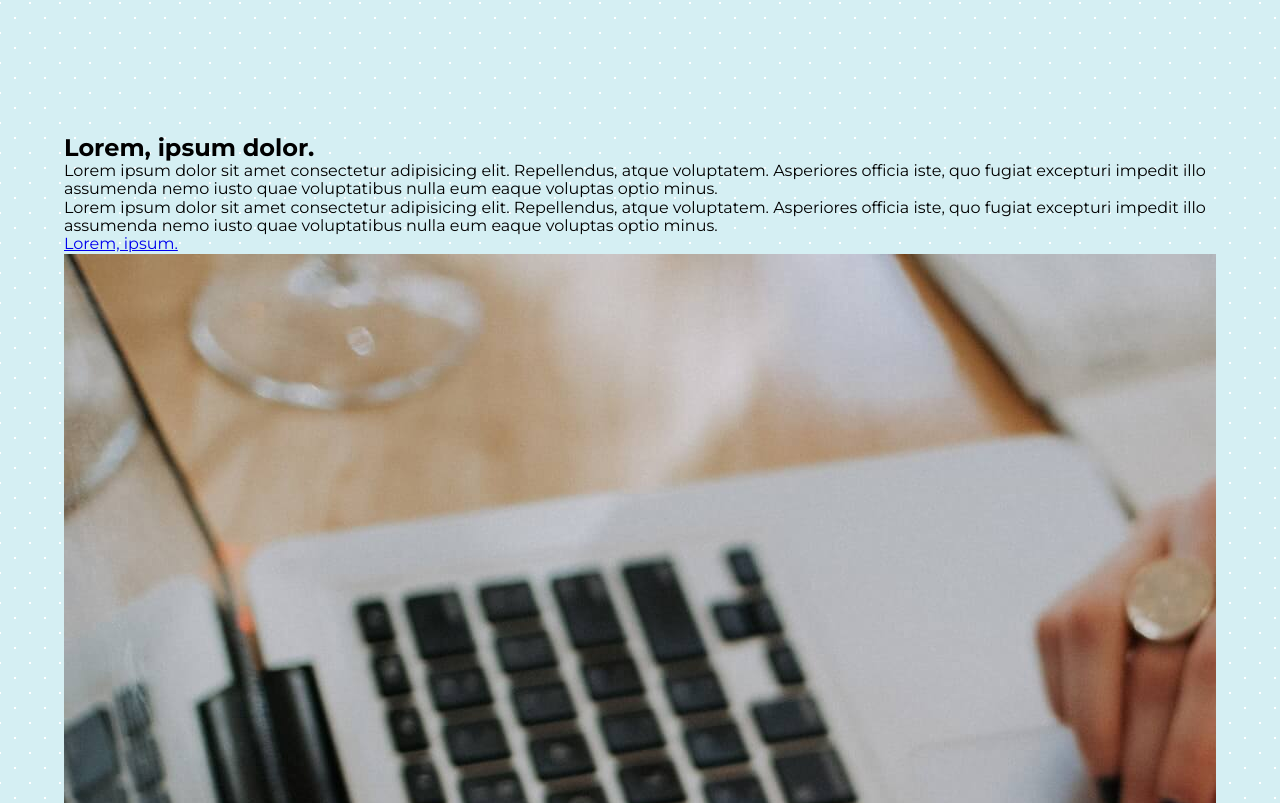
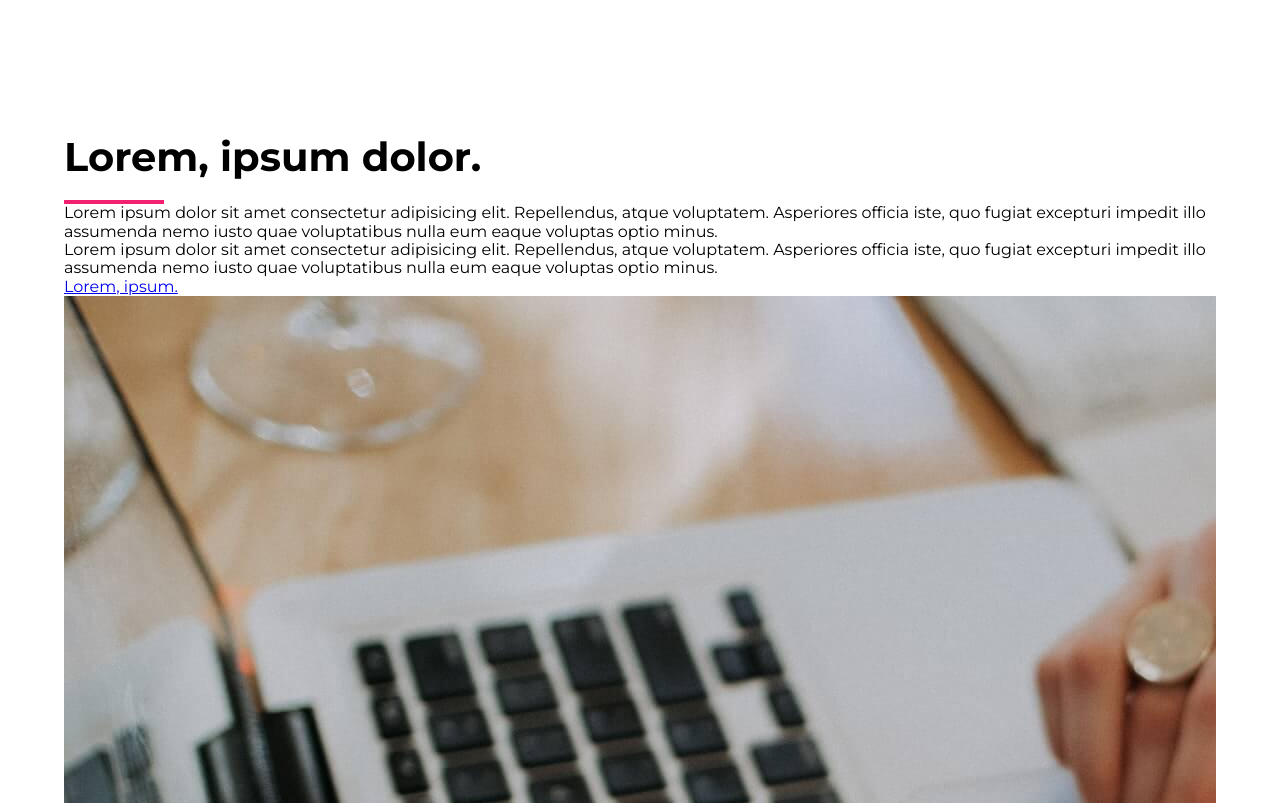
Before and after one commit to marina-rocio-gil/marina-gil-portfolio, a plain HTML site: page index.html in a window 1280 px wide. Shown: the part 2337-3140 px from the top of the page. Drawn offline with Linux system fonts and the light colour scheme.

Commit message:
fin de estilado title border

```diff
--- a/css/style.css
+++ b/css/style.css
@@ -92,6 +92,26 @@ body {
     border-radius: 50%;
 }
 
+/* Main */
+.main {
+    background: #fff;
+}
+
+.title {
+    font-size: 2.5em;
+    text-align: var(--align-title);
+    color: var(--color-title);
+}
+
+.title_border::after {
+    content:'';
+    display: block;
+    width: 100px;
+    margin-top: 20px;
+    height: 4px;
+    background: var(--color-primary);
+}
+
 /* Footer */
 .footer_icon {
     width: 2em;
```
